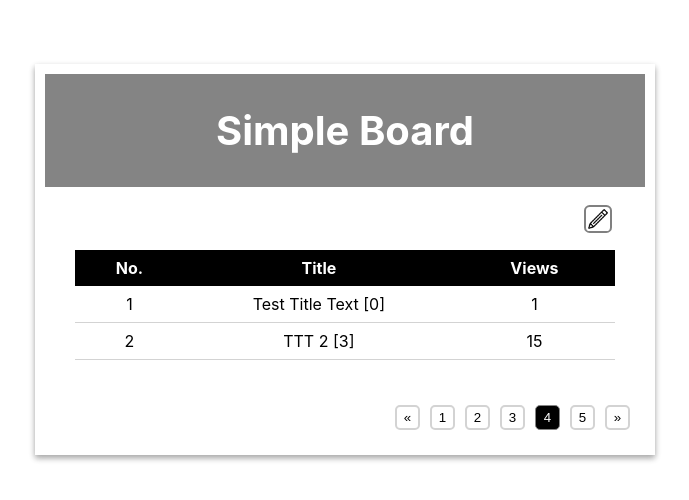
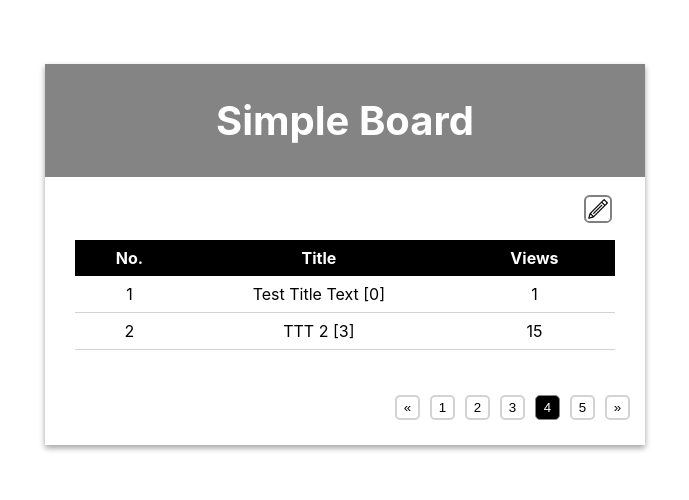
Before and after one commit to siwolsmu89/simple_board_1, a React (Create React App) app in the folder simple_board_react/: page / in a window 1280 px wide. Shown: the top 500 px of the page, without its empty margins (295-984 px from the left). Built offline with nearby package versions, Linux system fonts and the light colour scheme.

Commit message:
Update css style 2021/05/06

```diff
--- a/simple_board_react/src/App.css
+++ b/simple_board_react/src/App.css
@@ -2,7 +2,7 @@
     width: 600px;
     box-shadow: 0 3px 6px rgba(0,0,0,0.16), 0 3px 6px rgba(0,0,0,0.23);
     margin: 4rem auto 0;
-    padding: 10px;
+    padding-bottom: 10px;
 }
 
 .simple-board-app .title {
```
